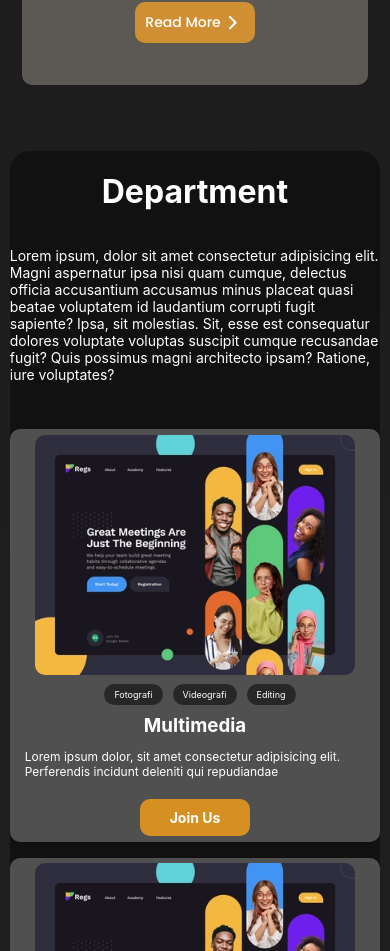
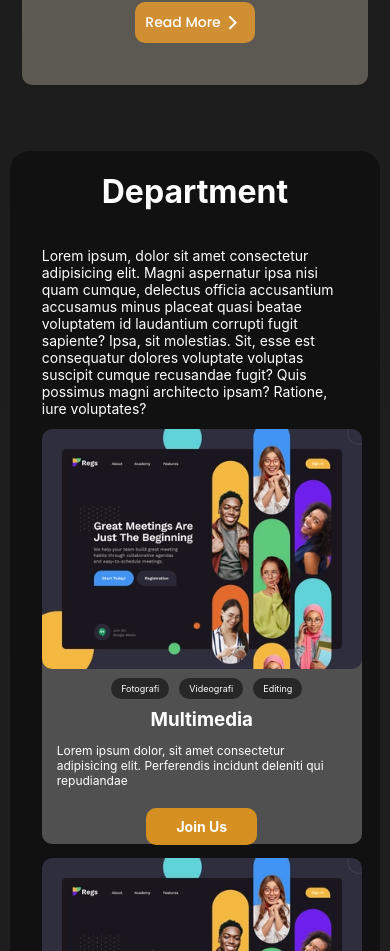
Before and after one commit to RonaldoWidiantoSiswoyo/hmi-web, a Next.js app: page / in a window 390 px wide. Shown: the part 2682-3633 px from the top of the page. Built offline with nearby package versions, Linux system fonts and the light colour scheme.

Commit message:
perubahan eventt

```diff
--- a/components/Department/Department.module.css
+++ b/components/Department/Department.module.css
@@ -87,6 +87,10 @@
   .first__section {
     width: 100%;
   }
+  .first__section,
+  .second__section {
+    padding: 0em 2em;
+  }
 }
 @media screen and (max-width: 500px) {
   .card {
```
